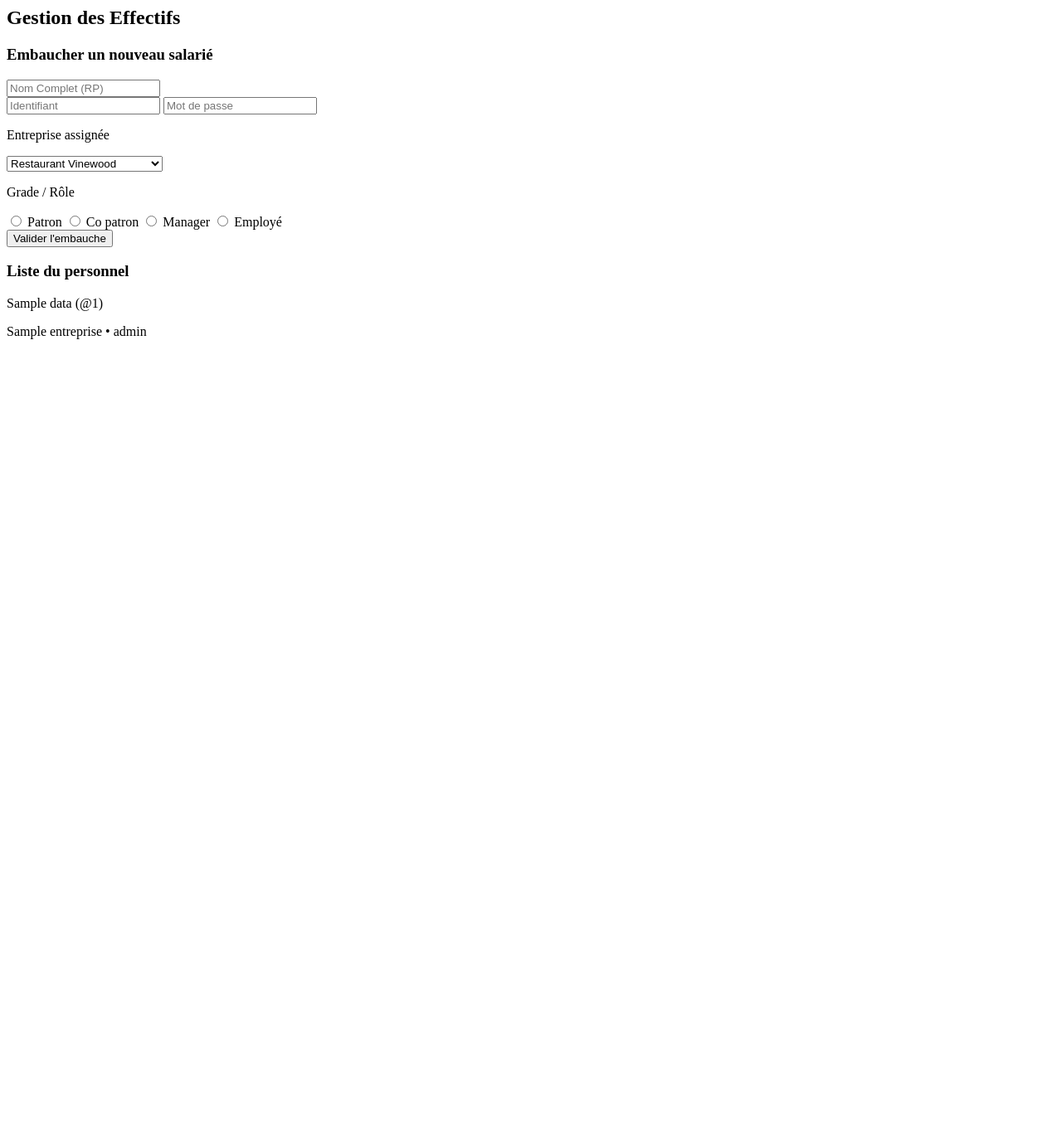
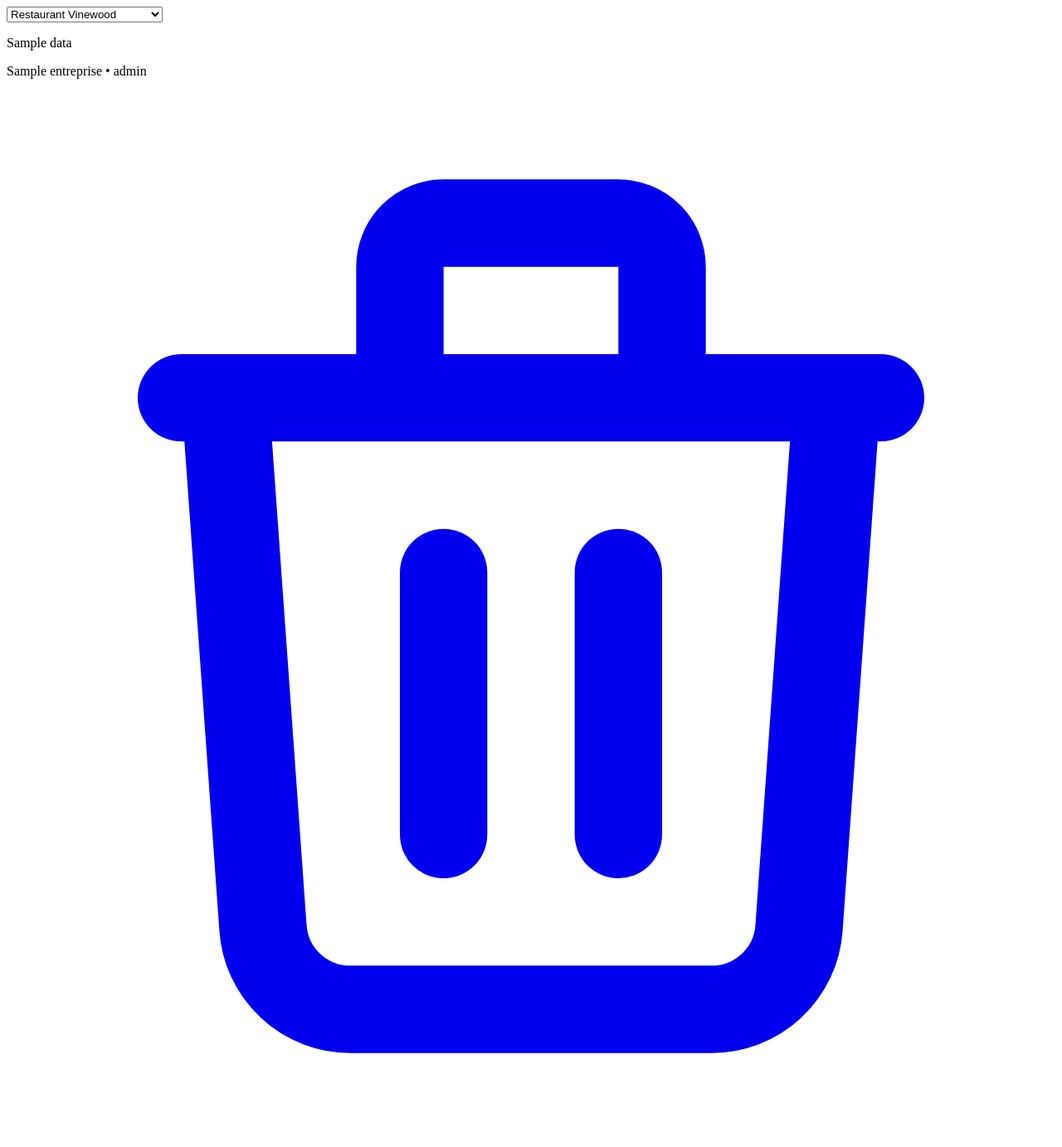
Before and after one commit to Hyuko123/comptabilit-, a Flask app: template templates/utilisateurs.html in a window 1280 px wide. Shown: the whole page at 83% size. Before the commit the page ends 409 px from the top, so only its background shows below. Run offline with Flask 3, Linux system fonts and the light colour scheme; the template is opened without the code that fills it: most values are stand-ins (such as "Sample title", 1, 10 or a date in 2020).

Commit message:
Update utilisateurs.html

```diff
--- a/templates/utilisateurs.html
+++ b/templates/utilisateurs.html
@@ -1,56 +1,22 @@
-<body class="bg-[#fff9fa] flex min-h-screen">
-    <main class="ml-80 flex-1 p-16">
-        <h2 class="text-3xl font-light text-[#880e4f] mb-12">Gestion des <span class="font-black italic">Effectifs</span></h2>
+<select name="new_entreprise" class="w-full p-4 rounded-2xl bg-pink-50 border-none outline-none text-[#ad1457] font-bold">
+    {% for ent in entreprises %}
+        <option value="{{ ent }}">{{ ent }}</option>
+    {% endfor %}
+</select>
 
-        <div class="grid grid-cols-1 lg:grid-cols-2 gap-10">
-            <div class="bg-white p-10 rounded-[40px] shadow-xl shadow-pink-100/50 border border-pink-50 h-fit">
-                <h3 class="text-[#ad1457] font-bold mb-6 italic">Embaucher un nouveau salarié</h3>
-                <form action="/add_user" method="POST" class="space-y-4">
-                    <input type="text" name="new_name" placeholder="Nom Complet (RP)" class="w-full p-4 rounded-2xl bg-pink-50/30 border-none outline-none" required>
-                    <div class="grid grid-cols-2 gap-4">
-                        <input type="text" name="new_username" placeholder="Identifiant" class="w-full p-4 rounded-2xl bg-pink-50/30 border-none outline-none" required>
-                        <input type="password" name="new_password" placeholder="Mot de passe" class="w-full p-4 rounded-2xl bg-pink-50/30 border-none outline-none" required>
+{% for uid, data in all_users.items() %}
+<div class="bg-white p-6 rounded-3xl border border-pink-50 flex justify-between items-center mb-4">
+    <div>
+        <p class="font-bold text-[#ad1457]">{{ data.name }}</p>
+        <p class="text-[10px] uppercase font-bold text-pink-300">{{ data.entreprise }} • {{ data.role }}</p>
     </div>
 
-                    <p class="text-[10px] font-bold text-pink-300 uppercase mt-4 ml-2">Entreprise assignée</p>
-                    <select name="new_entreprise" class="w-full p-4 rounded-2xl bg-pink-50 border-none outline-none text-[#ad1457] font-bold">
-                        {% for ent in entreprises %}<option value="{{ ent }}">{{ ent }}</option>{% endfor %}
-                    </select>
-
-                    <p class="text-[10px] font-bold text-pink-300 uppercase mt-4 ml-2">Grade / Rôle</p>
-                    <div class="grid grid-cols-2 gap-2">
-                        {% for role in ['Patron', 'Co patron', 'Manager', 'Employé'] %}
-                        <label class="p-3 border border-pink-100 rounded-xl flex items-center gap-2 cursor-pointer hover:bg-pink-50 transition-all">
-                            <input type="radio" name="new_role" value="{{ role }}" class="accent-pink-500" required>
-                            <span class="text-xs font-bold text-[#ad1457]">{{ role }}</span>
-                        </label>
-                        {% endfor %}
-                    </div>
-                    <button class="w-full bg-[#f06292] text-white font-bold py-4 rounded-2xl shadow-lg mt-4 hover:bg-[#ad1457] transition-all uppercase tracking-widest text-xs">Valider l'embauche</button>
-                </form>
-            </div>
-
-            <div class="space-y-4">
-                <h3 class="text-[#ad1457] font-bold mb-6 italic">Liste du personnel</h3>
-                {% for uid, data in all_users.items() %}
-                <div class="bg-white p-6 rounded-3xl border border-pink-50 flex justify-between items-center group hover:border-pink-200 transition-all shadow-sm">
-                    <div>
-                        <p class="font-bold text-[#ad1457]">{{ data.name }} <span class="text-[10px] font-normal text-gray-400 ml-2">(@{{ uid }})</span></p>
-                        <p class="text-[10px] uppercase font-bold text-pink-300">{{ data.entreprise }} • <span class="text-[#f06292]">{{ data.role }}</span></p>
-                    </div>
-
-                    {% if session['user']['role'] in ['Patron', 'Co patron', 'SYSTEM_ADMIN'] %}
     <a href="/delete_user/{{ uid }}"
-                       onclick="return confirm('Voulez-vous vraiment licencier cette personne ? Ses accès seront supprimés.')"
-                       class="bg-red-50 text-red-400 p-3 rounded-2xl hover:bg-red-500 hover:text-white transition-all shadow-sm">
-                        <svg xmlns="http://www.w3.org/2000/svg" class="h-5 w-5" fill="none" viewBox="0 0 24 24" stroke="currentColor">
+       onclick="return confirm('Licencier cet employé ?')"
+       class="text-red-400 hover:text-red-600 p-2">
+        <svg xmlns="http://www.w3.org/2000/svg" class="h-6 w-6" fill="none" viewBox="0 0 24 24" stroke="currentColor">
             <path stroke-linecap="round" stroke-linejoin="round" stroke-width="2" d="M19 7l-.867 12.142A2 2 0 0116.138 21H7.862a2 2 0 01-1.995-1.858L5 7m5 4v6m4-6v6m1-10V4a1 1 0 00-1-1h-4a1 1 0 00-1 1v3M4 7h16" />
         </svg>
     </a>
-                    {% endif %}
 </div>
 {% endfor %}
-            </div>
-        </div>
-    </main>
-</body>
```
Lines whose indentation alone changed are shown as unchanged.
